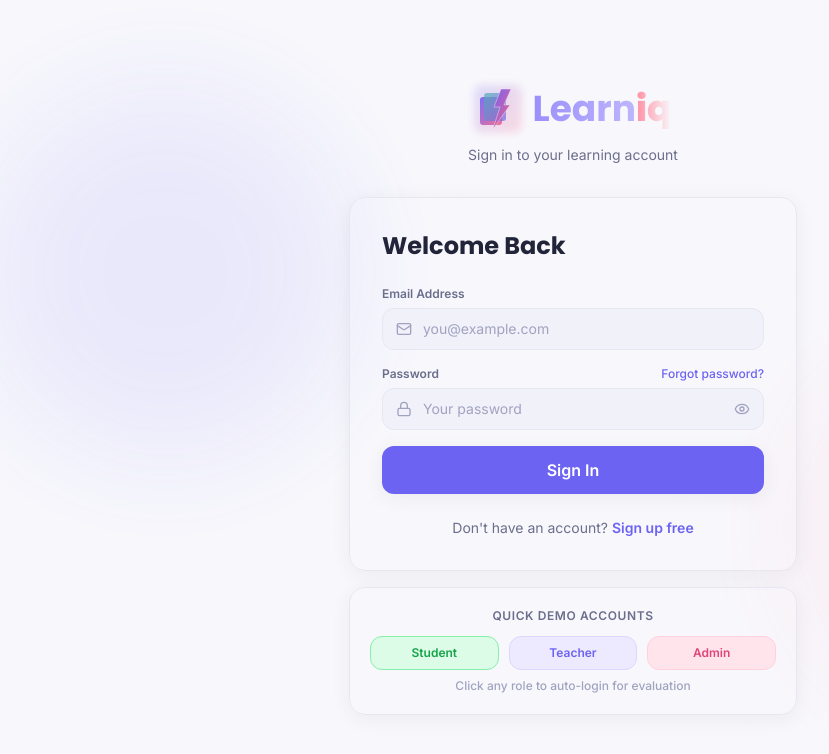
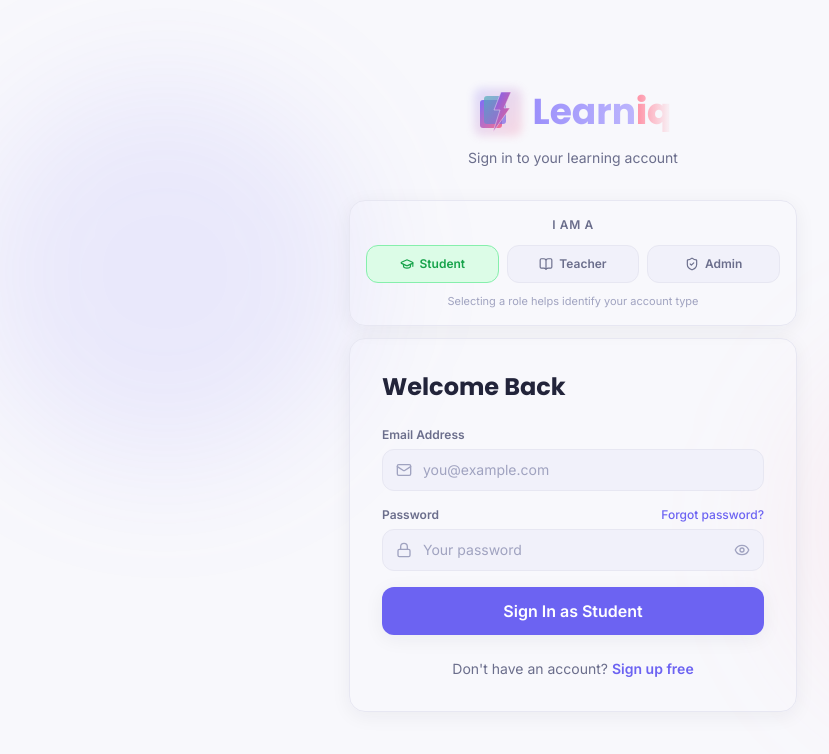
Before and after one commit to akankshagotarne/Learniq, a React (Vite) app in the folder frontend/: page /login in a window 1280 px wide. Shown: the top 754 px of the page, without its empty margins (67-896 px from the left). Built offline with nearby package versions, Linux system fonts and the light colour scheme; no server answers.

Commit message:
refactor: Replace demo auto-login with role selector on login page

```diff
--- a/frontend/src/pages/LoginPage.tsx
+++ b/frontend/src/pages/LoginPage.tsx
@@ -1,9 +1,35 @@
 import React, { useState } from 'react';
 import { Link, useNavigate } from 'react-router-dom';
-import { Eye, EyeOff, Mail, Lock, AlertCircle } from 'lucide-react';
+import { Eye, EyeOff, Mail, Lock, AlertCircle, GraduationCap, BookOpen, ShieldCheck } from 'lucide-react';
 import { useAuth } from '../context/AuthContext';
 import { LogoLink } from '../components/ui/Logo';
 import toast from 'react-hot-toast';
+
+type Role = 'student' | 'teacher' | 'admin';
+
+const ROLES: { role: Role; label: string; icon: React.ReactNode; color: string; activeColor: string }[] = [
+  {
+    role: 'student',
+    label: 'Student',
+    icon: <GraduationCap className="w-3.5 h-3.5" />,
+    color: 'bg-surface-alt border-border-subtle text-text-secondary hover:border-[#86EFAC] hover:text-[#16A34A]',
+    activeColor: 'bg-[#DCFCE7] dark:bg-[#153428] border-[#86EFAC] text-[#16A34A] dark:text-[#4ADE9A] shadow-xs',
+  },
+  {
+    role: 'teacher',
+    label: 'Teacher',
+    icon: <BookOpen className="w-3.5 h-3.5" />,
+    color: 'bg-surface-alt border-border-subtle text-text-secondary hover:border-[#DDD6FE] hover:text-[#6C63F2]',
+    activeColor: 'bg-[#EDE9FE] dark:bg-[#28214C] border-[#DDD6FE] text-[#6C63F2] dark:text-[#B69CF2] shadow-xs',
+  },
+  {
+    role: 'admin',
+    label: 'Admin',
+    icon: <ShieldCheck className="w-3.5 h-3.5" />,
+    color: 'bg-surface-alt border-border-subtle text-text-secondary hover:border-[#FFD1DC] hover:text-[#E1447A]',
+    activeColor: 'bg-[#FFE4EC] dark:bg-[#3D1825] border-[#FFD1DC] text-[#E1447A] dark:text-[#FF8FA3] shadow-xs',
+  },
+];
 
 const LoginPage: React.FC = () => {
   const [email, setEmail] = useState('');
@@ -11,7 +37,8 @@ const LoginPage: React.FC = () => {
   const [showPass, setShowPass] = useState(false);
   const [loading, setLoading] = useState(false);
   const [error, setError] = useState('');
-  const { login, user } = useAuth();
+  const [selectedRole, setSelectedRole] = useState<Role>('student');
+  const { login } = useAuth();
   const navigate = useNavigate();
 
   const handleSubmit = async (e: React.FormEvent) => {
@@ -19,36 +46,15 @@ const LoginPage: React.FC = () => {
     setError('');
     setLoading(true);
     try {
-      await login(email, password);
+      const loggedInUser = await login(email, password);
       toast.success('Welcome back!');
+      // Redirect based on actual role returned from the server
       setTimeout(() => {
         const stored = localStorage.getItem('learniq_token');
         if (stored) navigate('/student');
       }, 100);
     } catch (err: any) {
       setError(err.response?.data?.message || 'Login failed. Please try again.');
-    } finally {
-      setLoading(false);
-    }
-  };
-
-  // Quick demo login
-  const demoLogin = async (role: string) => {
-    const creds = {
-      student: { email: 'student1@learniq.in', password: 'Student@123456' },
-      teacher: { email: 'teacher1@learniq.in', password: 'Teacher@123456' },
-      admin: { email: 'admin@learniq.in', password: 'Admin@123456' },
-    };
-    const c = creds[role as keyof typeof creds];
-    setEmail(c.email);
-    setPassword(c.password);
-    setError('');
-    setLoading(true);
-    try {
-      await login(c.email, c.password);
-      toast.success(`Logged in as ${role}!`);
-    } catch {
-      setError('Demo login failed. Please seed the database first.');
     } finally {
       setLoading(false);
     }
@@ -69,6 +75,33 @@ const LoginPage: React.FC = () => {
           <p className="text-text-secondary text-sm">Sign in to your learning account</p>
         </div>
 
+        {/* Role Selector Card — above the form */}
+        <div className="card-soft p-4 mb-3 rounded-card border border-border-subtle shadow-soft">
+          <p className="text-text-secondary text-xs text-center mb-3 font-semibold uppercase tracking-wider">
+            I am a
+          </p>
+          <div className="grid grid-cols-3 gap-2">
+            {ROLES.map(({ role, label, icon, color, activeColor }) => (
+              <button
+                key={role}
+                type="button"
+                onClick={() => setSelectedRole(role)}
+                className={`py-2.5 px-3 rounded-xl text-xs font-semibold transition-all border flex items-center justify-center gap-1.5 ${
+                  selectedRole === role ? activeColor : color
+                }`}
+                aria-pressed={selectedRole === role}
+              >
+                {icon}
+                {label}
+              </button>
+            ))}
+          </div>
+          <p className="text-text-muted text-[11px] text-center mt-2.5">
+            Selecting a role helps identify your account type
+          </p>
+        </div>
+
+        {/* Login Form Card */}
         <div className="card-soft p-8 rounded-card border border-border-subtle shadow-soft">
           <h2 className="font-heading text-2xl font-bold text-text-primary mb-6">Welcome Back</h2>
 
@@ -128,7 +161,7 @@ const LoginPage: React.FC = () => {
                   <div className="w-4 h-4 border-2 border-white/30 border-t-white rounded-full animate-spin" />
                   Signing in...
                 </span>
-              ) : 'Sign In'}
+              ) : `Sign In as ${selectedRole.charAt(0).toUpperCase() + selectedRole.slice(1)}`}
             </button>
           </form>
 
@@ -139,28 +172,6 @@ const LoginPage: React.FC = () => {
             </Link>
           </p>
         </div>
-
-        {/* Demo Accounts */}
-        <div className="card-soft p-5 mt-4 rounded-card border border-border-subtle shadow-soft">
-          <p className="text-text-secondary text-xs text-center mb-3 font-semibold uppercase tracking-wider">Quick Demo Accounts</p>
-          <div className="grid grid-cols-3 gap-2.5">
-            {[
-              { role: 'student', label: 'Student', color: 'bg-[#DCFCE7] dark:bg-[#153428] text-[#16A34A] dark:text-[#4ADE9A] border-[#86EFAC]' },
-              { role: 'teacher', label: 'Teacher', color: 'bg-[#EDE9FE] dark:bg-[#28214C] text-[#6C63F2] dark:text-[#B69CF2] border-[#DDD6FE]' },
-              { role: 'admin', label: 'Admin', color: 'bg-[#FFE4EC] dark:bg-[#3D1825] text-[#E1447A] dark:text-[#FF8FA3] border-[#FFD1DC]' },
-            ].map(({ role, label, color }) => (
-              <button
-                key={role}
-                onClick={() => demoLogin(role)}
-                disabled={loading}
-                className={`py-2 px-3 rounded-xl text-xs font-semibold transition-all ${color} border shadow-xs hover:opacity-90`}
-              >
-                {label}
-              </button>
-            ))}
-          </div>
-          <p className="text-text-muted text-xs text-center mt-2 font-medium">Click any role to auto-login for evaluation</p>
-        </div>
       </div>
     </div>
   );
```
